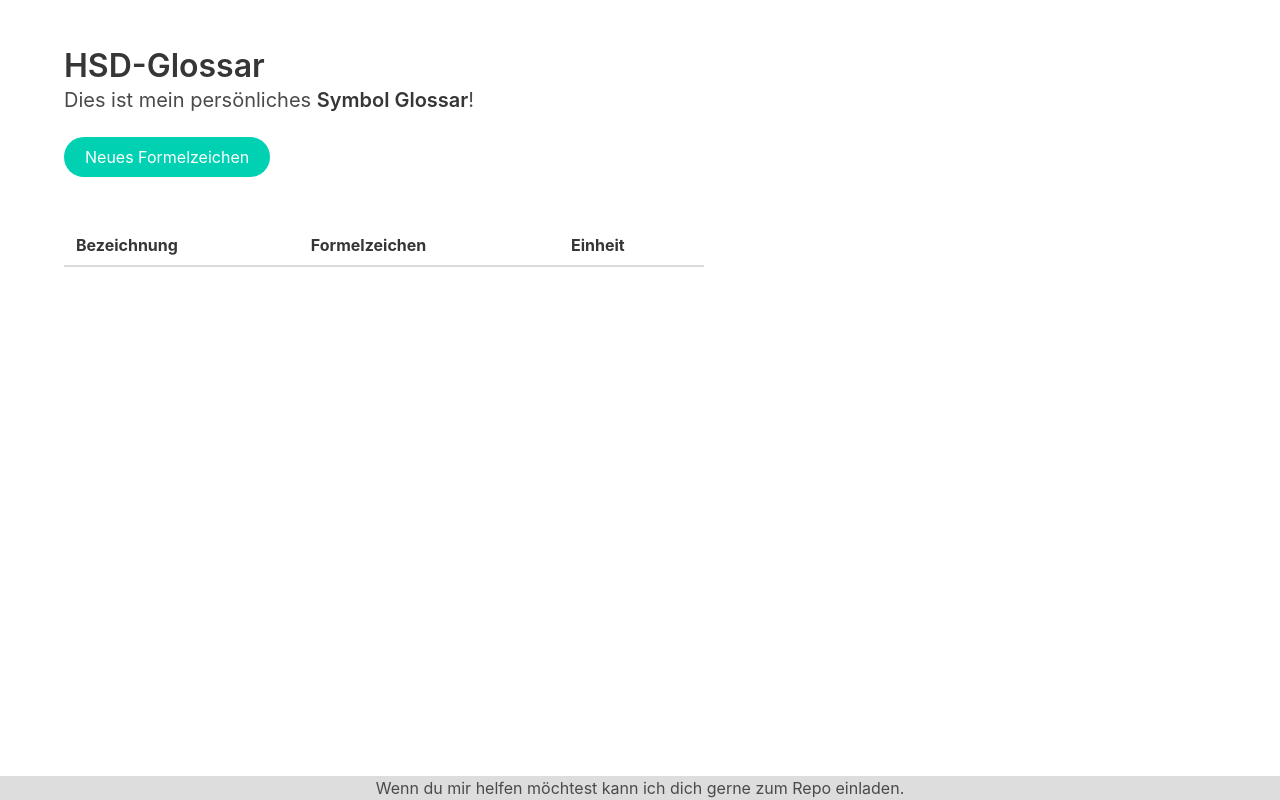
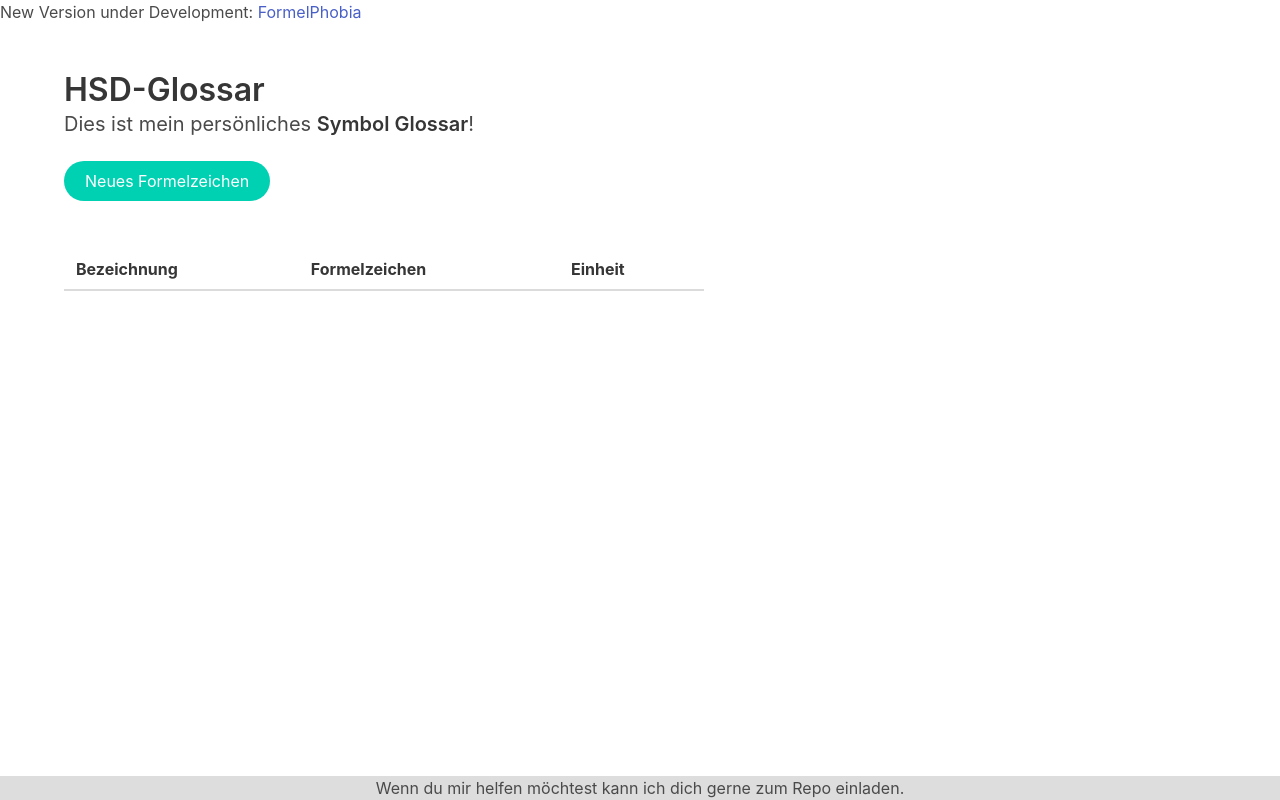
Before and after one commit to KuhlTime/bauelemente-formelsammlung, a website built with Parcel: page src/index.html in a window 1280 px wide. Built offline with nearby package versions, Linux system fonts and the light colour scheme; no server answers.

Commit message:
Add FormelPhobia Information

```diff
--- a/src/index.html
+++ b/src/index.html
@@ -10,6 +10,8 @@
   </head>
 
   <body>
+    <p> New Version under Development: <a href="https://formelphobia.app">FormelPhobia</a></p>
+
     <div id="page-home">
       <section class="section">
         <div class="container">
```
